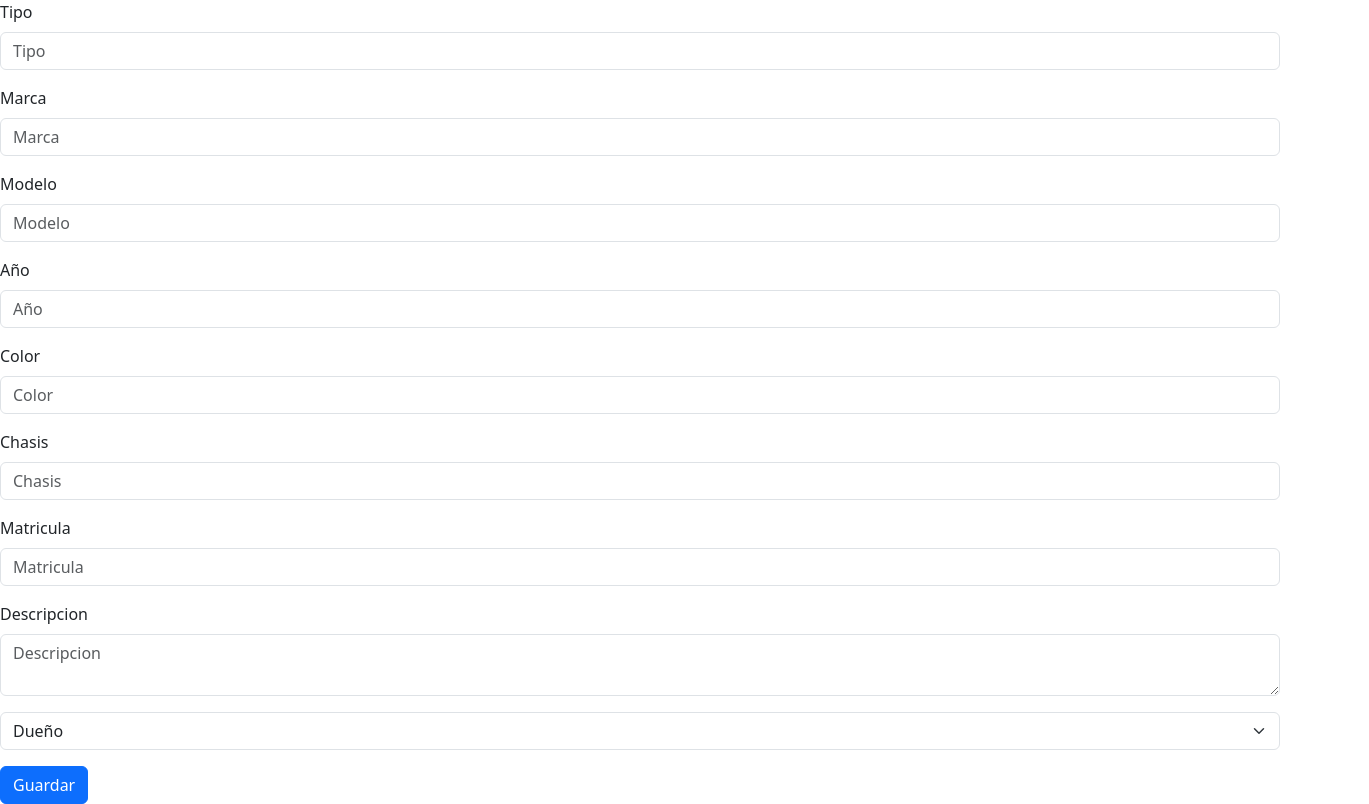
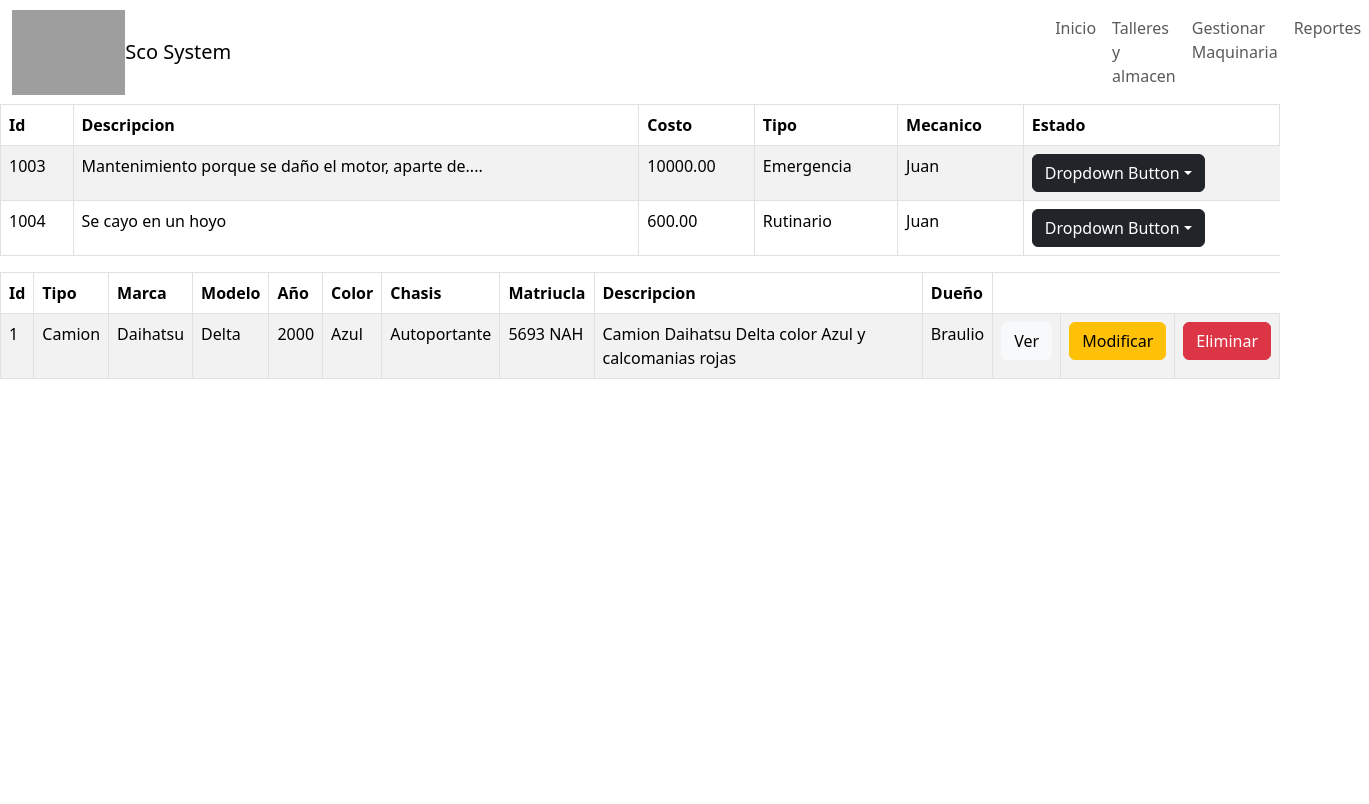
Before and after one commit to AmaurysBaezM/MantenimientoVehiculo, a React (Create React App) app: page / in a window 1280 px wide. Shown: the whole page, 1369 px wide, since content can reach past the window. Built offline with nearby package versions, Linux system fonts and the light colour scheme; grey boxes are pictures that could not be loaded.

Commit message:
TablaVehiculo
Se creo el componente de la tabla para vehiculos donde hay tres botones, uno para ver, otro para, modificar y otro para eliminar

```diff
--- a/src/App.jsx
+++ b/src/App.jsx
@@ -10,13 +10,16 @@ import Mecanico from './Components/Mecanico';
 import NavScrollExample from './Components/navbarC';
 import TablaMantenimiento from './Components/TablaMantenimiento';
 import FormularioVehiculo from './Components/FormularioVehiculo';
+import TablaVehiculos from './Components/TablaVehiculos';
 
 function App()  {
   return (
    <>
-{/* <NavScrollExample/>
-<TablaMantenimiento/> */}
-<FormularioVehiculo/>
+<NavScrollExample/>
+<TablaMantenimiento/>
+
+<TablaVehiculos/>
+{/* <FormularioVehiculo/> */}
 {/* ---------------------- */}
    {/* <NavScrollExample/> */}
    {/* <Login/> */}
--- /dev/null
+++ b/src/Components/TablaVehiculos.jsx
@@ -0,0 +1,43 @@
+import Table from 'react-bootstrap/Table';
+import Button from 'react-bootstrap/Button';
+
+
+function TablaVehiculos() {
+  return (
+    <Table striped bordered hover>
+      <thead>
+        <tr>
+          <th>Id</th>
+          <th>Tipo</th>
+          <th>Marca</th>
+          <th>Modelo</th>
+          <th>Año</th>
+          <th>Color</th>
+          <th>Chasis</th>
+          <th>Matriucla</th>
+          <th>Descripcion</th>
+          <th>Dueño</th>
+        </tr>
+      </thead>
+      <tbody>
+        <tr>
+          <td>1</td>
+          <td>Camion</td>
+          <td>Daihatsu</td>
+          <td>Delta</td>
+          <td>2000</td>
+          <td>Azul</td>
+          <td>Autoportante</td>
+          <td>5693 NAH</td>
+          <td>Camion Daihatsu Delta color Azul y calcomanias rojas</td>
+          <td>Braulio</td>
+          <td><Button variant="light">Ver</Button>{' '}</td>
+          <td><Button variant="warning">Modificar</Button>{' '}</td>
+          <td><Button variant="danger">Eliminar</Button>{' '}</td>
+        </tr>
+      </tbody>
+    </Table>
+  );
+}
+
+export default TablaVehiculos;
```
